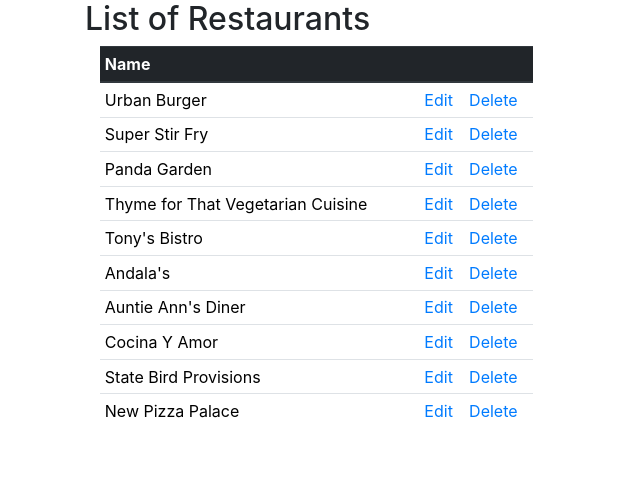
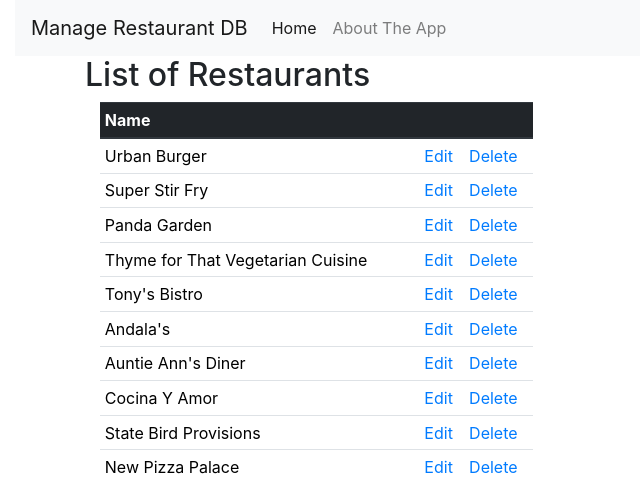
Before and after one commit to NAnnamalai/flask-apps-page, a Flask app: page / in a window 1280 px wide. Shown: the top 483 px of the page, without its empty margins (0-640 px from the left). Run offline with Flask 2, Linux system fonts and the light colour scheme; some libraries are stand-ins or nearby versions.

Commit message:
ENH: added navbar

```diff
--- a/restaurant_crud/templates/base.html
+++ b/restaurant_crud/templates/base.html
@@ -7,6 +7,24 @@
     {% endblock %}
   </head>
   <body>
+
+    <div class="container-fluid">
+
+      <nav class="navbar navbar-expand-lg navbar-light bg-light">
+        <a class="navbar-brand" href="/">Manage Restaurant DB</a>
+        <button class="navbar-toggler" type="button" data-toggle="collapse" data-target="#navbarNavAltMarkup" aria-controls="navbarNavAltMarkup" aria-expanded="false" aria-label="Toggle navigation">
+          <span class="navbar-toggler-icon"></span>
+        </button>
+        <div class="collapse navbar-collapse" id="navbarNavAltMarkup">
+          <div class="navbar-nav">
+            <a class="nav-item nav-link active" href="/">Home <span class="sr-only">(current)</span></a>
+            <a class="nav-item nav-link" href="/about">About The App</a>
+          </div>
+        </div>
+      </nav>
+
+    </div>
+
   	<div class="container">
         <div class="row-fluid">
           {% block content %}{% endblock %}
```
